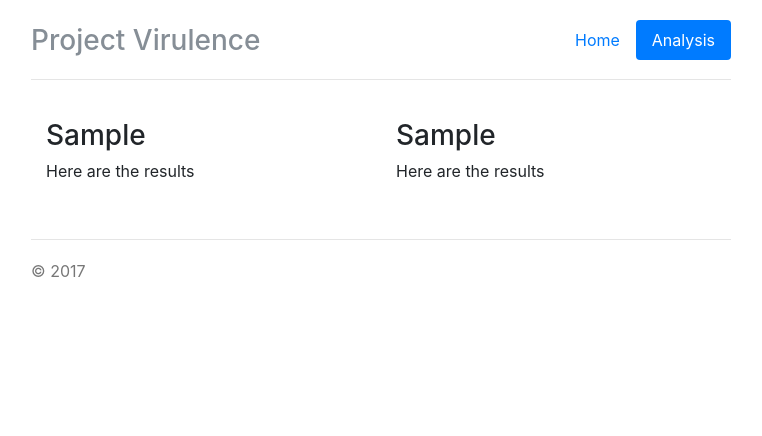
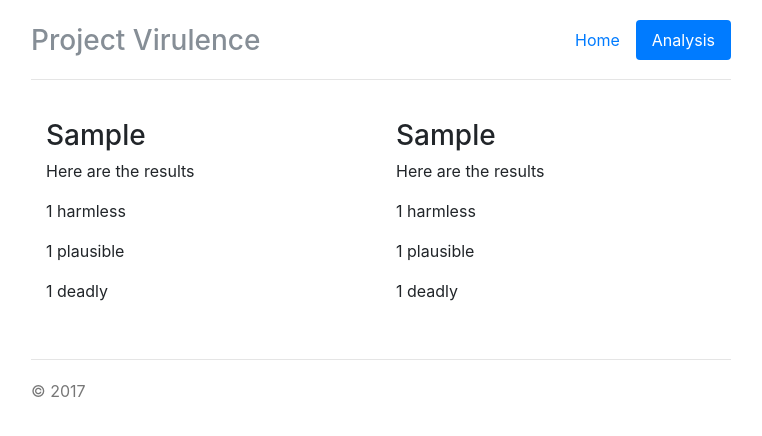
Before and after one commit to sathvikn/calhacks-17, a Python web app: template templates/cross.html in a window 1280 px wide. Shown: the top 436 px of the page, without its empty margins (259-1021 px from the left). Run offline with Jinja, Linux system fonts and the light colour scheme; the template is opened without the code that fills it: most values are stand-ins (such as "Sample title", 1, 10 or a date in 2020).

Commit message:
bug fixes

```diff
--- a/templates/cross.html
+++ b/templates/cross.html
@@ -36,10 +36,17 @@
         <div class="col-lg-6">
           <h3>{{ result1 }}</h3>
           <p>Here are the results</p>
+          <p>{{ patho1.count(0) }} harmless</p>
+          <p>{{ patho1.count(1) }} plausible</p>
+          <p>{{ patho1.count(2) }} deadly</p>
         </div>
         <div class="col-lg-6">
           <h3>{{ result2 }}</h3>
           <p>Here are the results</p>
+          <p>{{ patho2.count(0) }} harmless</p>
+          <p>{{ patho2.count(1) }} plausible</p>
+          <p>{{ patho2.count(2) }} deadly</p>
+
         </div>
       </div>
 
```
